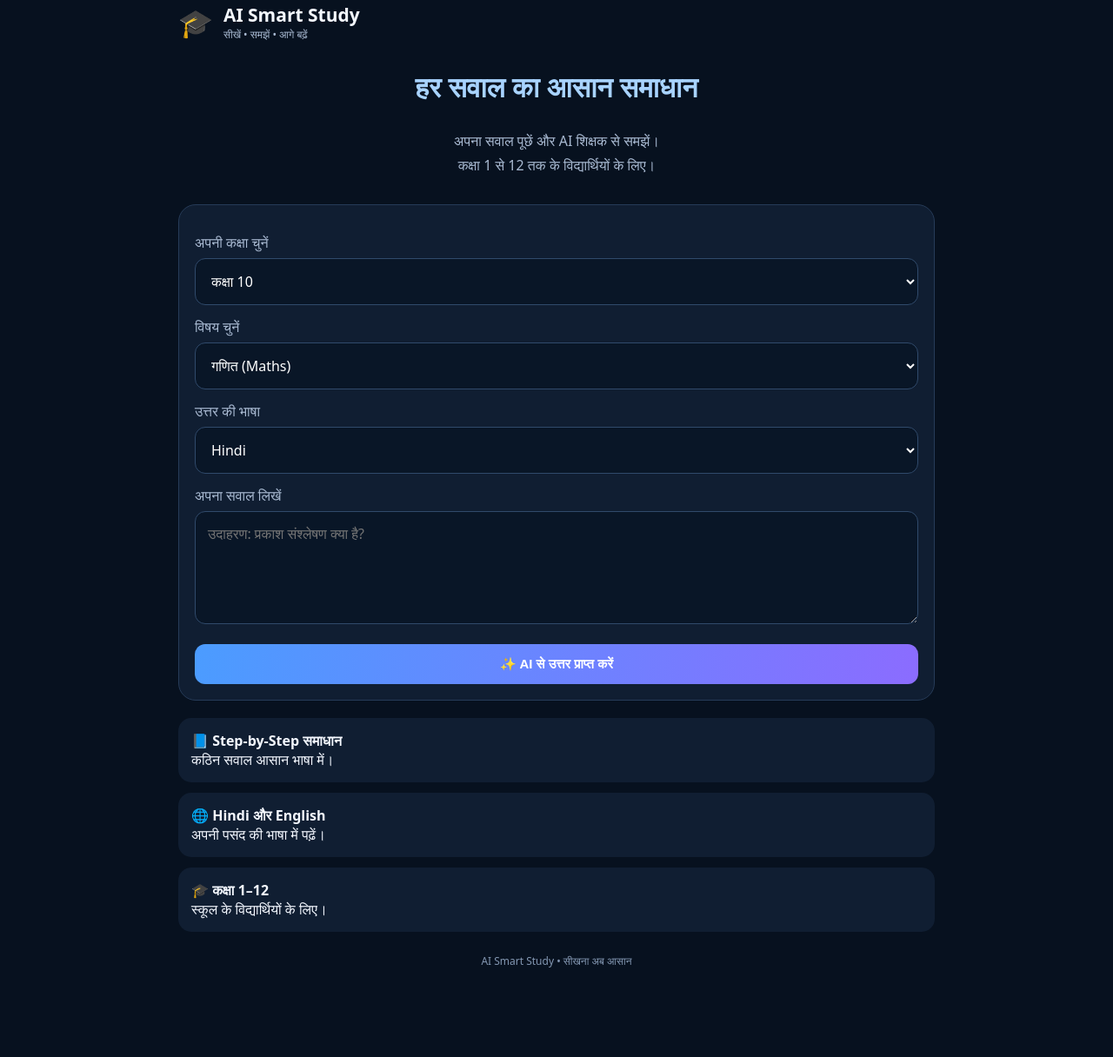
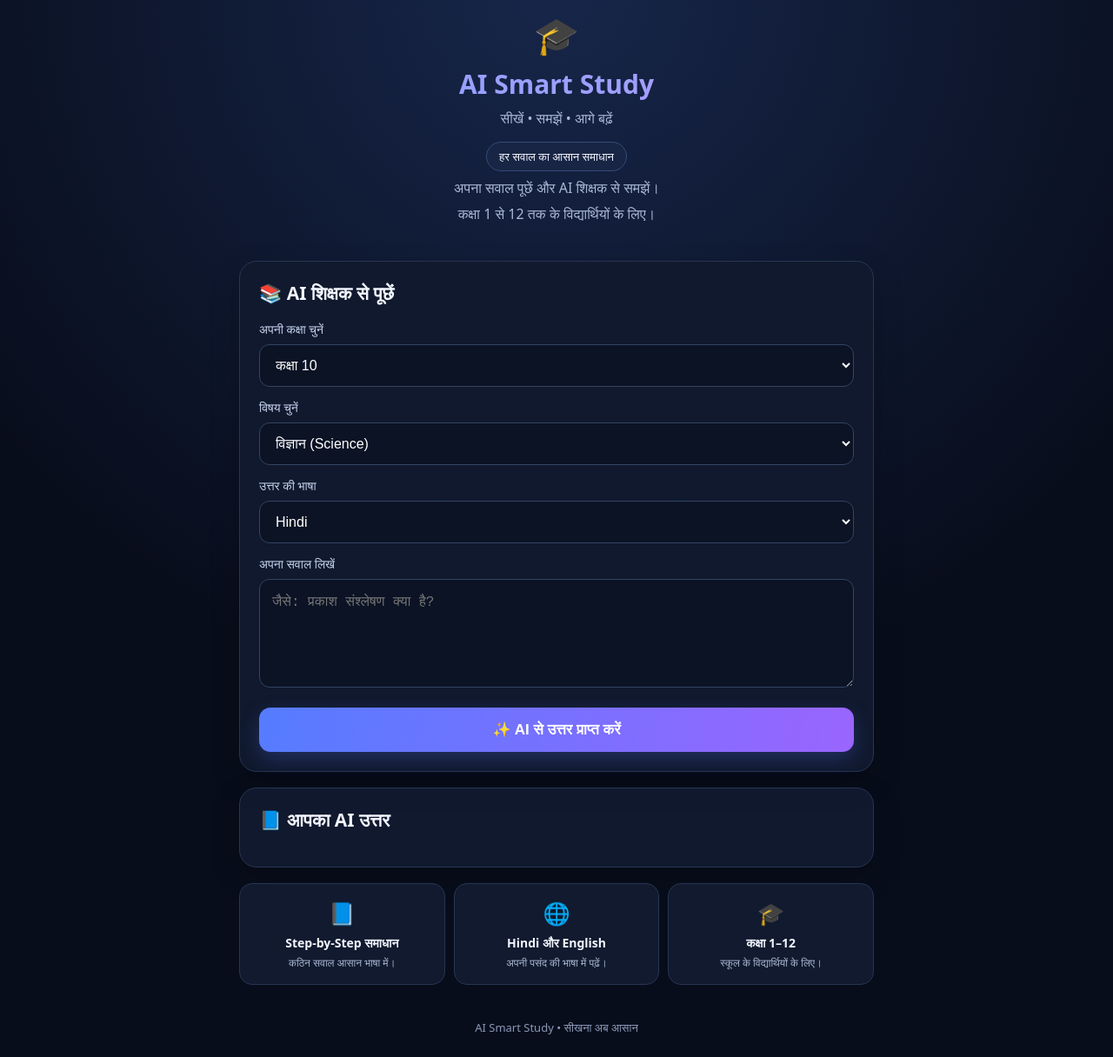
Before and after one commit to vklohamror/ai-smart-study, a plain HTML site: page index.html in a window 1280 px wide. Shown: the part 17-1233 px from the top of the page at 87% size. Before the commit the page ends 1181 px from the top, so only its background shows below. Drawn offline with Linux system fonts and the light colour scheme.

Commit message:
Update index.html

```diff
--- a/index.html
+++ b/index.html
@@ -7,302 +7,443 @@
 <title>AI Smart Study</title>
 
 <style>
+*{box-sizing:border-box}
+
 :root{
---bg:#07111f;
---panel:#101e32;
---text:#f4f8ff;
---muted:#a9bad2;
---blue:#62a8ff;
---purple:#9b7cff;
+  --bg:#080d1b;
+  --card:#111a2e;
+  --card2:#17223b;
+  --text:#f3f6ff;
+  --muted:#aab7d3;
+  --primary:#6d8cff;
+  --secondary:#9b6dff;
+  --green:#20c997;
+  --border:#283653;
 }
-*{box-sizing:border-box}
+
 body{
   margin:0;
-background:var(--bg);
+  font-family:system-ui,-apple-system,"Segoe UI",sans-serif;
+  background:radial-gradient(circle at top,#17264a,#080d1b 60%);
   color:var(--text);
-font-family:system-ui,sans-serif;
+  min-height:100vh;
 }
-.wrap{max-width:900px;margin:auto;padding:20px 15px 50px}
-.top{display:flex;align-items:center;gap:12px;margin-bottom:25px}
-.logo{font-size:32px}
-.brand{font-size:21px;font-weight:800}
-.subbrand{font-size:12px;color:var(--muted)}
-.hero{text-align:center;margin:30px 0}
-.hero h1{font-size:32px;color:#a8d3ff}
-.hero p{color:var(--muted);line-height:1.8}
+
+header{
+  text-align:center;
+  padding:28px 15px 20px;
+}
+
+.logo{
+  font-size:42px;
+  margin-bottom:8px;
+}
+
+header h1{
+  margin:0;
+  font-size:30px;
+  font-weight:800;
+  background:linear-gradient(90deg,#79a5ff,#c09aff);
+  -webkit-background-clip:text;
+  color:transparent;
+}
+
+header p{
+  margin:8px 0;
+  color:var(--muted);
+}
+
+.tagline{
+  display:inline-block;
+  background:#182545;
+  border:1px solid #344b79;
+  padding:7px 14px;
+  border-radius:30px;
+  font-size:13px;
+  margin-top:8px;
+}
+
+.container{
+  max-width:760px;
+  margin:auto;
+  padding:15px;
+}
+
 .card{
-background:var(--panel);
-border:1px solid #263b58;
+  background:rgba(17,26,46,.96);
+  border:1px solid var(--border);
   border-radius:20px;
-padding:18px;
+  padding:22px;
+  margin-bottom:18px;
+  box-shadow:0 12px 35px rgba(0,0,0,.18);
 }
-label{display:block;color:var(--muted);margin:14px 0 7px}
-select,textarea{
+
+.card h2{
+  margin:0 0 18px;
+  font-size:21px;
+}
+
+label{
+  display:block;
+  font-size:14px;
+  color:#c7d4f0;
+  margin:14px 0 8px;
+}
+
+select,input,textarea{
   width:100%;
   padding:14px;
   border-radius:12px;
-background:#091627;
+  border:1px solid #344462;
+  background:#0b1325;
   color:white;
-border:1px solid #304a6b;
-font:inherit;
+  font-size:16px;
+  outline:none;
 }
-textarea{min-height:130px;resize:vertical}
+
+select:focus,textarea:focus{
+  border-color:var(--primary);
+  box-shadow:0 0 0 3px rgba(109,140,255,.15);
+}
+
+textarea{
+  min-height:125px;
+  resize:vertical;
+  line-height:1.6;
+}
+
 button{
-padding:14px;
-border:0;
+  width:100%;
+  border:none;
+  border-radius:13px;
+  padding:15px;
+  margin-top:18px;
+  font-size:17px;
+  font-weight:700;
+  cursor:pointer;
+  color:white;
+  background:linear-gradient(100deg,#557cff,#9a65ff);
+  box-shadow:0 8px 22px rgba(91,111,255,.25);
+}
+
+button:disabled{
+  opacity:.65;
+  cursor:not-allowed;
+}
+
+.status{
+  display:none;
+  margin-top:15px;
+  padding:13px;
   border-radius:12px;
-font-weight:bold;
-font-size:15px;
-cursor:pointer;
+  text-align:center;
+  background:#182545;
+  color:#c8d8ff;
+  font-size:14px;
 }
-.primary{
-background:linear-gradient(100deg,#4b9cff,#8b6cff);
-color:white;
-width:100%;
-margin-top:18px;
+
+.error{
+  background:#351b29;
+  color:#ffb5c4;
+  border:1px solid #713247;
 }
-.primary:disabled{opacity:.6}
-.secondary{background:#1a2d47;color:white;width:100%;margin-top:10px}
-.result{
+
+.answer{
   display:none;
-margin-top:20px;
-background:#091627;
-padding:16px;
-border-radius:15px;
-line-height:1.8;
+  background:#0c1426;
+  border:1px solid #2d405f;
+  padding:18px;
+  border-radius:14px;
+  line-height:1.85;
   overflow-wrap:anywhere;
-}
-.status{color:#a8d3ff;margin-bottom:12px;font-weight:bold}
-.answer{
-white-space:pre-wrap;
   font-size:16px;
 }
-.error{
-color:#ffb6b6;
+
+.answer h1,.answer h2,.answer h3{
+  color:#9db8ff;
+  line-height:1.4;
+}
+
+.answer strong{
+  color:#d6e2ff;
+}
+
+.answer code{
+  background:#202d48;
+  padding:3px 6px;
+  border-radius:5px;
+}
+
+.answer pre{
   white-space:pre-wrap;
-overflow-wrap:anywhere;
+  background:#17223b;
+  padding:12px;
+  border-radius:10px;
+  overflow:auto;
+}
+
+.answer ul,.answer ol{
+  padding-left:23px;
+}
+
+.features{
+  display:grid;
+  grid-template-columns:repeat(3,1fr);
+  gap:10px;
+}
+
+.feature{
+  background:#111a2e;
+  border:1px solid var(--border);
+  padding:16px 8px;
+  border-radius:15px;
+  text-align:center;
+}
+
+.feature .icon{
+  font-size:25px;
+}
+
+.feature h3{
+  font-size:14px;
+  margin:8px 0 5px;
+}
+
+.feature p{
+  font-size:12px;
+  color:var(--muted);
+  margin:0;
+}
+
+footer{
+  text-align:center;
+  color:#8998b8;
+  padding:25px 10px;
   font-size:13px;
 }
-.features{display:grid;gap:12px;margin-top:20px}
-.feature{background:#101e32;padding:15px;border-radius:15px}
-.foot{text-align:center;color:#8498b3;margin-top:25px;font-size:12px}
+
+@media(max-width:480px){
+  header{padding-top:22px}
+  header h1{font-size:27px}
+  .card{padding:17px}
+  .features{grid-template-columns:1fr}
+  .feature{display:flex;align-items:center;gap:12px;text-align:left}
+  .feature p{font-size:13px}
+}
 </style>
 </head>
 
 <body>
-<div class="wrap">
 
-<header class="top">
+<header>
   <div class="logo">🎓</div>
-<div>
-<div class="brand">AI Smart Study</div>
-<div class="subbrand">सीखें • समझें • आगे बढ़ें</div>
-</div>
+  <h1>AI Smart Study</h1>
+  <p>सीखें • समझें • आगे बढ़ें</p>
+  <div class="tagline">हर सवाल का आसान समाधान</div>
+  <p>अपना सवाल पूछें और AI शिक्षक से समझें।</p>
+  <p>कक्षा 1 से 12 तक के विद्यार्थियों के लिए।</p>
 </header>
 
-<section class="hero">
-<h1>हर सवाल का आसान समाधान</h1>
-<p>
-अपना सवाल पूछें और AI शिक्षक से समझें।<br>
-कक्षा 1 से 12 तक के विद्यार्थियों के लिए।
-</p>
+<div class="container">
+
+  <section class="card">
+    <h2>📚 AI शिक्षक से पूछें</h2>
+
+    <label for="className">अपनी कक्षा चुनें</label>
+    <select id="className">
+      <option value="कक्षा 1">कक्षा 1</option>
+      <option value="कक्षा 2">कक्षा 2</option>
+      <option value="कक्षा 3">कक्षा 3</option>
+      <option value="कक्षा 4">कक्षा 4</option>
+      <option value="कक्षा 5">कक्षा 5</option>
+      <option value="कक्षा 6">कक्षा 6</option>
+      <option value="कक्षा 7">कक्षा 7</option>
+      <option value="कक्षा 8">कक्षा 8</option>
+      <option value="कक्षा 9">कक्षा 9</option>
+      <option value="कक्षा 10" selected>कक्षा 10</option>
+      <option value="कक्षा 11">कक्षा 11</option>
+      <option value="कक्षा 12">कक्षा 12</option>
+    </select>
+
+    <label for="subject">विषय चुनें</label>
+    <select id="subject">
+      <option value="सामान्य">सामान्य ज्ञान</option>
+      <option value="गणित (Maths)">गणित (Maths)</option>
+      <option value="विज्ञान (Science)" selected>विज्ञान (Science)</option>
+      <option value="हिंदी (Hindi)">हिंदी (Hindi)</option>
+      <option value="English">English</option>
+      <option value="सामाजिक विज्ञान (Social Science)">सामाजिक विज्ञान</option>
+      <option value="इतिहास (History)">इतिहास</option>
+      <option value="भूगोल (Geography)">भूगोल</option>
+      <option value="कंप्यूटर (Computer)">कंप्यूटर</option>
+    </select>
+
+    <label for="language">उत्तर की भाषा</label>
+    <select id="language">
+      <option value="Hindi" selected>Hindi</option>
+      <option value="English">English</option>
+    </select>
+
+    <label for="question">अपना सवाल लिखें</label>
+    <textarea id="question" placeholder="जैसे: प्रकाश संश्लेषण क्या है?"></textarea>
+
+    <button id="askBtn" onclick="askAI()">
+      ✨ AI से उत्तर प्राप्त करें
+    </button>
+
+    <div id="status" class="status"></div>
   </section>
 
   <section class="card">
-
-<label>अपनी कक्षा चुनें</label>
-<select id="class">
-<option>कक्षा 1</option>
-<option>कक्षा 2</option>
-<option>कक्षा 3</option>
-<option>कक्षा 4</option>
-<option>कक्षा 5</option>
-<option>कक्षा 6</option>
-<option>कक्षा 7</option>
-<option>कक्षा 8</option>
-<option>कक्षा 9</option>
-<option selected>कक्षा 10</option>
-<option>कक्षा 11</option>
-<option>कक्षा 12</option>
-</select>
-
-<label>विषय चुनें</label>
-<select id="subject">
-<option>गणित (Maths)</option>
-<option>विज्ञान (Science)</option>
-<option>हिंदी</option>
-<option>English</option>
-<option>सामाजिक विज्ञान</option>
-<option>कंप्यूटर</option>
-<option>अन्य विषय</option>
-</select>
-
-<label>उत्तर की भाषा</label>
-<select id="language">
-<option value="Hindi">Hindi</option>
-<option value="English">English</option>
-</select>
-
-<label>अपना सवाल लिखें</label>
-<textarea id="question" placeholder="उदाहरण: प्रकाश संश्लेषण क्या है?"></textarea>
-
-<button class="primary" id="ask">
-✨ AI से उत्तर प्राप्त करें
-</button>
-
-<div class="result" id="result">
-<div class="status" id="status">AI उत्तर</div>
-<div class="answer" id="answer"></div>
-<div class="error" id="error"></div>
-</div>
-
+    <h2>📘 आपका AI उत्तर</h2>
+    <div id="answer" class="answer"></div>
   </section>
 
   <section class="features">
     <div class="feature">
-📘 <b>Step-by-Step समाधान</b><br>
-कठिन सवाल आसान भाषा में।
+      <div class="icon">📘</div>
+      <div>
+        <h3>Step-by-Step समाधान</h3>
+        <p>कठिन सवाल आसान भाषा में।</p>
       </div>
+    </div>
+
     <div class="feature">
-🌐 <b>Hindi और English</b><br>
-अपनी पसंद की भाषा में पढ़ें।
+      <div class="icon">🌐</div>
+      <div>
+        <h3>Hindi और English</h3>
+        <p>अपनी पसंद की भाषा में पढ़ें।</p>
       </div>
+    </div>
+
     <div class="feature">
-🎓 <b>कक्षा 1–12</b><br>
-स्कूल के विद्यार्थियों के लिए।
+      <div class="icon">🎓</div>
+      <div>
+        <h3>कक्षा 1–12</h3>
+        <p>स्कूल के विद्यार्थियों के लिए।</p>
+      </div>
     </div>
   </section>
 
-<div class="foot">
-AI Smart Study • सीखना अब आसान
 </div>
 
-</div>
+<footer>
+  AI Smart Study • सीखना अब आसान
+</footer>
 
 <script>
 const FUNCTION_URL =
 "https://rhahfromeeouetxlvmom.supabase.co/functions/v1/smart-service";
 
-const ask = document.getElementById("ask");
-const question = document.getElementById("question");
-const result = document.getElementById("result");
-const answer = document.getElementById("answer");
+const askBtn = document.getElementById("askBtn");
 const statusBox = document.getElementById("status");
-const errorBox = document.getElementById("error");
+const answerBox = document.getElementById("answer");
 
-ask.onclick = async function(){
+function showStatus(message,isError=false){
+  statusBox.style.display="block";
+  statusBox.className="status"+(isError?" error":"");
+  statusBox.textContent=message;
+}
 
-const text = question.value.trim();
+function escapeHTML(text){
+  return text.replace(/[&<>"']/g,function(char){
+    return {
+      "&":"&amp;",
+      "<":"&lt;",
+      ">":"&gt;",
+      '"':"&quot;",
+      "'":"&#39;"
+    }[char];
+  });
+}
 
-if(!text){
-alert("पहले अपना सवाल लिखें।");
-question.focus();
+// सरल Markdown formatting
+function formatAnswer(text){
+  let html=escapeHTML(text);
+
+  html=html.replace(/\$\$([\s\S]*?)\$\$/g,"<pre>$1</pre>");
+  html=html.replace(/\$([^$\n]+)\$/g,"<code>$1</code>");
+  html=html.replace(/^### (.*)$/gm,"<h3>$1</h3>");
+  html=html.replace(/^## (.*)$/gm,"<h2>$1</h2>");
+  html=html.replace(/^# (.*)$/gm,"<h1>$1</h1>");
+  html=html.replace(/\*\*(.*?)\*\*/g,"<strong>$1</strong>");
+  html=html.replace(/\*(.*?)\*/g,"<em>$1</em>");
+  html=html.replace(/^\s*[-*] (.*)$/gm,"• $1");
+  html=html.replace(/^\s*(\d+)\. (.*)$/gm,"$1. $2");
+  html=html.replace(/\n/g,"<br>");
+
+  return html;
+}
+
+async function askAI(){
+  const question=document.getElementById("question").value.trim();
+  const className=document.getElementById("className").value;
+  const subject=document.getElementById("subject").value;
+  const language=document.getElementById("language").value;
+
+  if(!question){
+    showStatus("⚠️ पहले अपना सवाल लिखें।",true);
     return;
   }
 
-result.style.display="block";
-answer.textContent="";
-errorBox.textContent="";
-statusBox.textContent="⏳ Gemini AI उत्तर तैयार कर रहा है...";
-ask.disabled=true;
-ask.textContent="कृपया प्रतीक्षा करें...";
+  askBtn.disabled=true;
+  askBtn.textContent="⏳ AI शिक्षक सोच रहे हैं...";
+  answerBox.style.display="none";
+  answerBox.innerHTML="";
+  showStatus("कृपया प्रतीक्षा करें... AI उत्तर तैयार कर रहा है।");
 
   try{
-
-const controller=new AbortController();
-
-const timeout=setTimeout(()=>{
-controller.abort();
-},90000);
-
-let response;
-
-try{
-
-response=await fetch(FUNCTION_URL,{
+    const response=await fetch(FUNCTION_URL,{
       method:"POST",
       headers:{
         "Content-Type":"application/json"
       },
       body:JSON.stringify({
-question:text,
-className:document.getElementById("class").value,
-subject:document.getElementById("subject").value,
-language:document.getElementById("language").value
-}),
-signal:controller.signal
+        question,
+        className,
+        subject,
+        language
+      })
     });
 
-}finally{
-clearTimeout(timeout);
-}
-
     const raw=await response.text();
-
     let data;
 
     try{
       data=JSON.parse(raw);
     }catch{
-data={raw:raw};
+      throw new Error("Server से सही उत्तर नहीं मिला।");
     }
 
     if(!response.ok){
-
       throw new Error(
-"HTTP Status: "+response.status+
-"\n\nServer Response:\n"+
-JSON.stringify(data,null,2)
+        data.error ||
+        data.message ||
+        "HTTP Error "+response.status
       );
-
     }
 
-let aiAnswer=
+    const answer=
       data.answer ||
       data.text ||
       data.output_text ||
-data.candidates?.[0]?.content?.parts
-?.map(part=>part.text||"")
-.join("") ||
-data.result?.answer ||
       "";
 
-if(typeof aiAnswer!=="string"){
-aiAnswer=JSON.stringify(aiAnswer);
+    if(!answer){
+      throw new Error("AI ने खाली उत्तर दिया।");
     }
 
-if(!aiAnswer.trim()){
-
-throw new Error(
-"उत्तर खाली मिला। Server Response:\n"+
-JSON.stringify(data,null,2)
-);
-
-}
-
-statusBox.textContent="📘 आपका AI उत्तर";
-answer.textContent=aiAnswer;
+    answerBox.innerHTML=formatAnswer(answer);
+    answerBox.style.display="block";
+    showStatus("✅ उत्तर सफलतापूर्वक प्राप्त हुआ!");
 
   }catch(error){
-
-statusBox.textContent="❌ उत्तर प्राप्त नहीं हुआ";
-
-if(error.name==="AbortError"){
-errorBox.textContent=
-"अनुरोध में बहुत समय लगा। कृपया दोबारा कोशिश करें।";
-}else{
-errorBox.textContent=
-error.message || String(error);
+    showStatus("❌ उत्तर प्राप्त नहीं हुआ: "+error.message,true);
+  }finally{
+    askBtn.disabled=false;
+    askBtn.textContent="✨ AI से उत्तर प्राप्त करें";
   }
-
-}finally{
-
-ask.disabled=false;
-ask.textContent="✨ AI से उत्तर प्राप्त करें";
-
 }
-
-};
 </script>
 
 </body>
```
Lines whose indentation alone changed are shown as unchanged.
